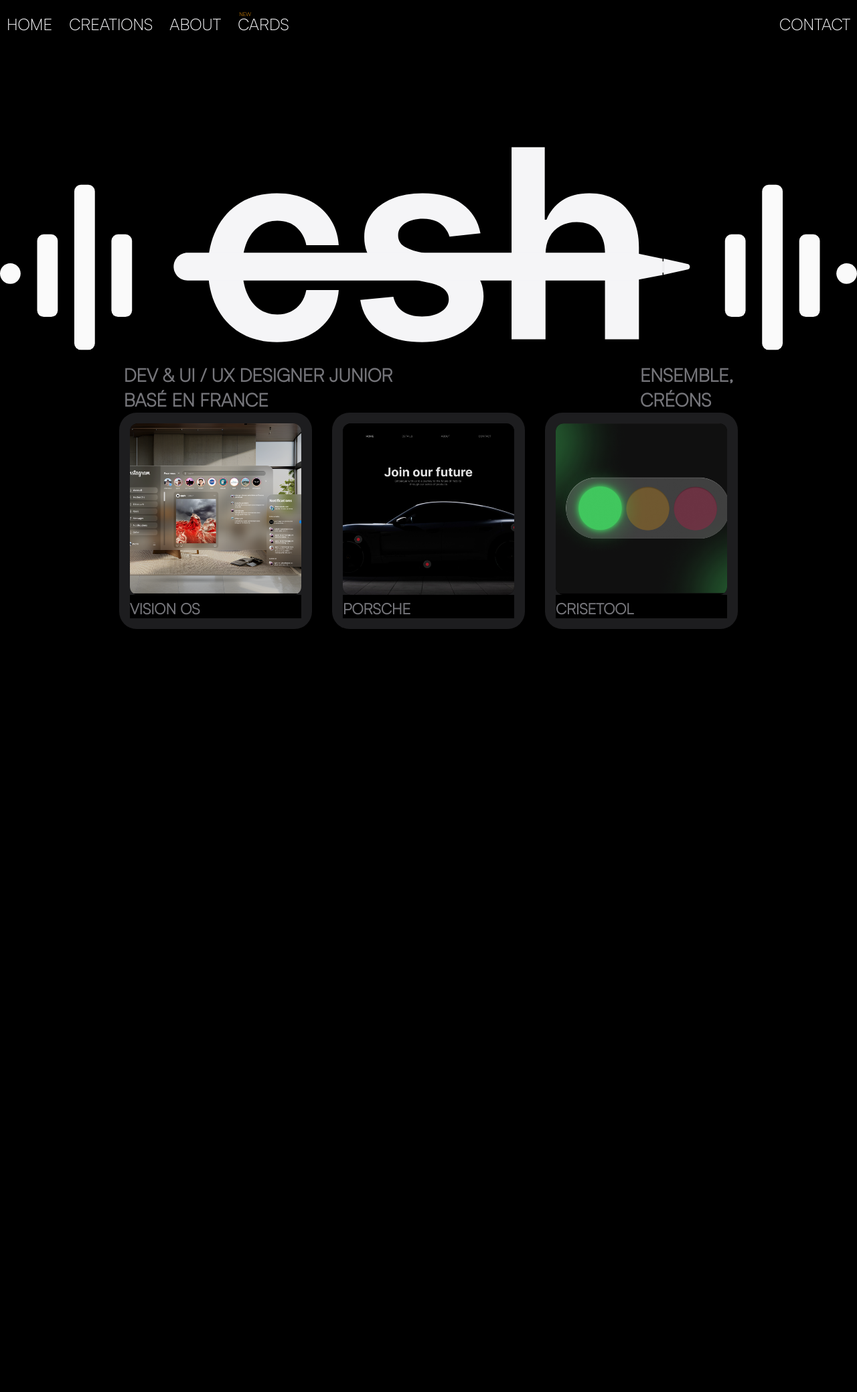
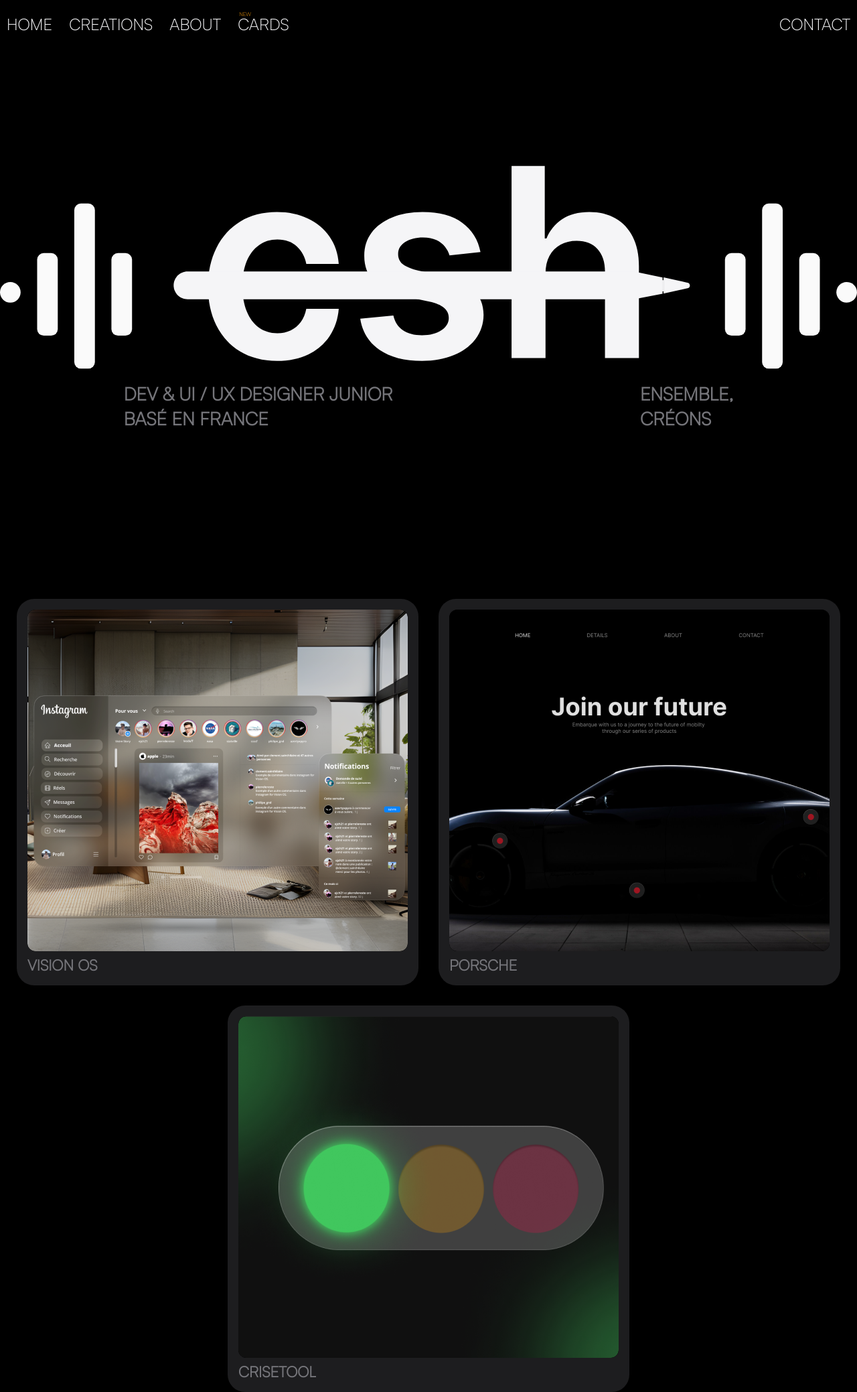
Before and after one commit to ClementSaint-Hilaire/Portfolio-2, a PHP site: page /php/homepage.php in a window 1280 px wide. Shown: the whole page at 67% size. Before the commit the page ends 939 px from the top, so only its background shows below. Run offline with PHP 8.4, Linux system fonts and the light colour scheme; data comes from the database, SQL or seed files in the repository.

Commit message:
creations update

```diff
--- a/css/creations.css
+++ b/css/creations.css
@@ -24,6 +24,7 @@
     width: 100vw;
     max-width: 1920px;
     height: auto;
+    margin-top: 200px;
     gap: 30px;
     justify-content: center;
 }
@@ -41,17 +42,28 @@
     font-family: 'Satoshi-Light';
     overflow: hidden;
 }
+.cards:hover {
+    transition: ease 1s;
+    background-color: var(--blanc1);
+}
 .cards img {
     position: relative;
     border-radius: 12px;
-    width: 16rem;
-    height: 16rem;
+    width: 100%;
+    height: 100%;
     max-width: 568px;
     max-height: 510px;
     object-fit: cover;
     object-position: center;
 }
-.cards h1 {
+.titre {
+    position: relative;
+    display: flex;
+    justify-content: start;
+    align-items: center;
+    background: transparent;
+}
+.titre h1 {
     position: relative;
     margin-top: 5px;
     text-decoration: none;
--- a/css/homepage.css
+++ b/css/homepage.css
@@ -27,7 +27,7 @@
     flex-direction: column;
     justify-content: center;
     align-items: center;
-    margin: 60px auto 0 auto;
+    margin: 150px auto 250px auto;
     overflow: hidden;
 }
 .titre_container svg {
--- a/css/navbar.css
+++ b/css/navbar.css
@@ -21,18 +21,20 @@
 .navbar_container {
     width: 100vw;
     max-width: 1920px;
-    position: relative;
+    position: fixed;
     display: flex;
     justify-content: space-between;
     margin-top: 10px;
     padding: 10px;
     background: transparent;
     z-index: 99;
+    top: 0;
 }
 .content_left {
     width: auto;
     display: flex;
     justify-content: space-between;
+    background: transparent;
 }
 .content_left a {
     position: relative;
@@ -55,6 +57,7 @@
     transform: scale(0,1);
     transform-origin: 0% 100%;
     transition: transform 0.3s ease-in-out;
+
 }
 .content_left a:hover::after,
 .content_right:hover::after {
@@ -66,6 +69,7 @@
     display: flex;
     flex-direction: column;
     justify-content: start;
+    background: transparent;
 }
 .new h1 {
     font-size: 0.5rem;
@@ -74,6 +78,7 @@
     position: absolute;
     top: -4px;
     left: 2px;
+    background: transparent;
 }
 .content_right {
     position: relative;
```
Also changed, not shown: img/404.png (added), img/4cf.png (added), img/bento.png (added), img/crisetool.png, img/mail.png (added), img/portfolio.png (added), img/toggle.png (added), img/visionos.png.
